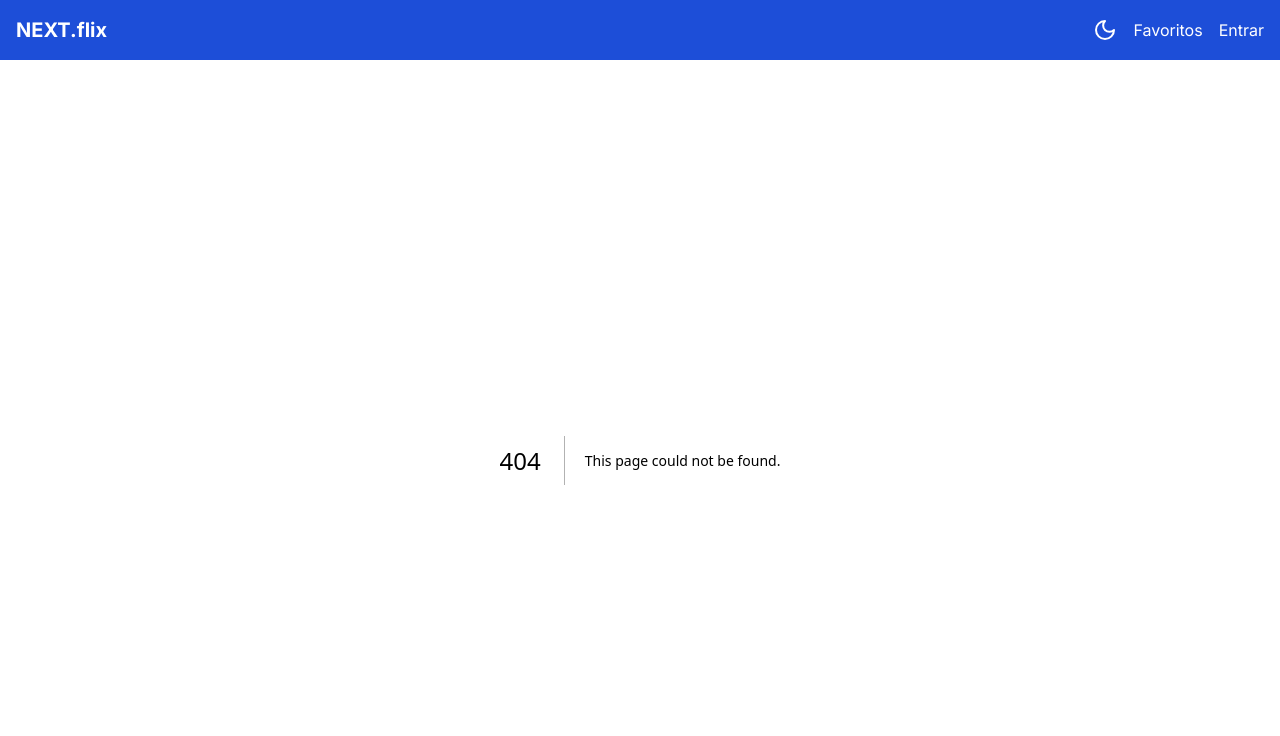
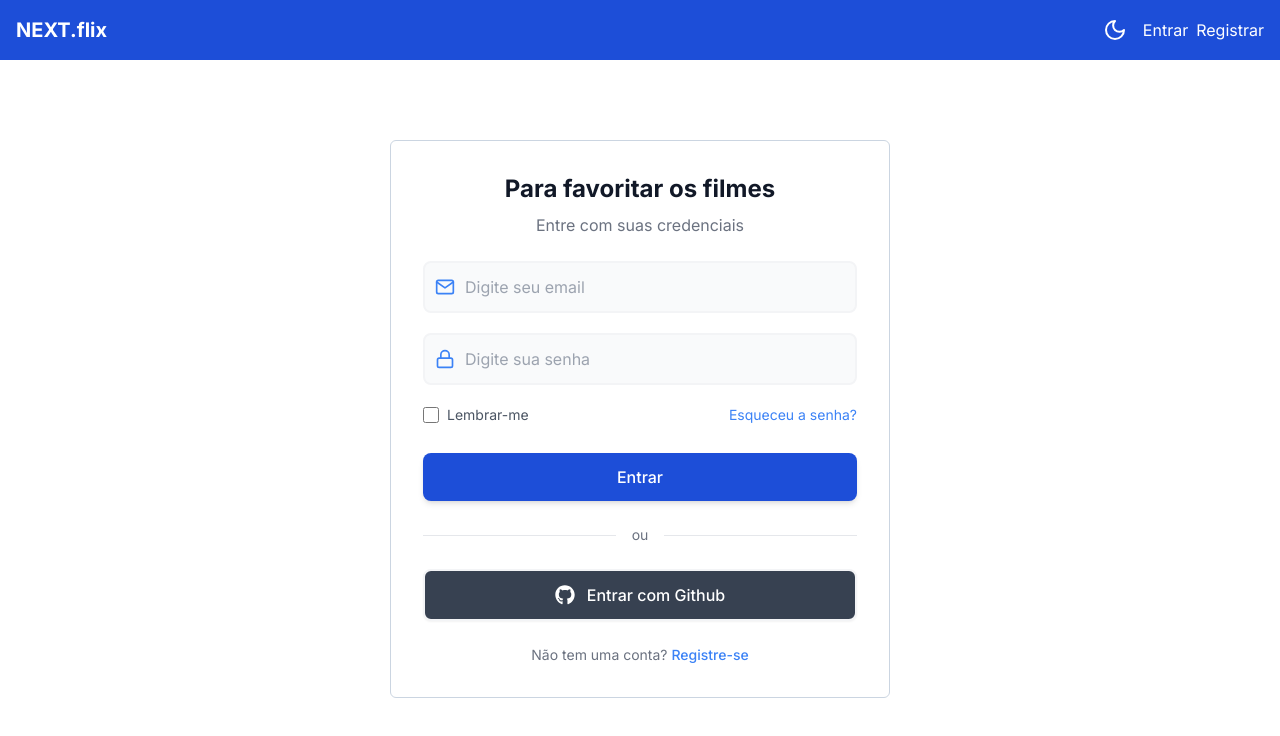
Before and after one commit to eltonsantos/nextflix, a Next.js app: page /login in a window 1280 px wide. Before the commit this address had no page. Shown: the top 736 px of the page. Built offline with nearby package versions, Linux system fonts and the light colour scheme; no server answers.

Commit message:
Login and Logout with github

```diff
--- a/package.json
+++ b/package.json
@@ -15,7 +15,7 @@
     "bcryptjs": "^2.4.3",
     "lucide-react": "^0.453.0",
     "next": "15.0.1",
-    "next-auth": "^5.0.0-beta.25",
+    "next-auth": "^4.24.10",
     "next-themes": "^0.3.0",
     "react": "19.0.0-rc-69d4b800-20241021",
     "react-dom": "19.0.0-rc-69d4b800-20241021",
--- a/src/app/(paginas)/api/auth/[...nextauth]/route.ts
+++ b/src/app/(paginas)/api/auth/[...nextauth]/route.ts
@@ -1,6 +1,6 @@
 import NextAuth from 'next-auth';
 import GithubProvider from 'next-auth/providers/github';
-import CredentialsProvider from 'next-auth/providers/credentials';
+// import CredentialsProvider from 'next-auth/providers/credentials';
 
 const handler = NextAuth({
   providers: [
@@ -8,30 +8,28 @@ const handler = NextAuth({
       clientId: process.env.GITHUB_ID!,
       clientSecret: process.env.GITHUB_SECRET!,
     }),
-    CredentialsProvider({
-      name: 'Credentials',
-      credentials: {
-        email: { label: "Email", type: "email" },
-        password: { label: "Password", type: "password" }
-      },
-      async authorize(credentials) {
-        if (credentials?.email === "elton@elton.com" && credentials?.password === "123456") {
-          return {
-            id: "1",
-            email: credentials.email,
-            name: "User Example",
-          }
-        }
-        return null;
-      }
-    })
+    // CredentialsProvider({
+    //   name: 'Credentials',
+    //   credentials: {
+    //     email: { label: "Email", type: "email" },
+    //     password: { label: "Password", type: "password" }
+    //   },
+    //   async authorize(credentials) {
+    //     if (!credentials) {
+    //       return null
+    //     }
+
+    //     if (credentials.email === "elton@elton.com" && credentials.password === "123456") {
+    //       return {
+    //         id: "1",
+    //         email: "elton@elton.com",
+    //         password: "123456"
+    //       }
+    //     }
+    //     return null
+    //   }
+    // })
   ],
-  pages: {
-    signIn: '/api/auth/login',
-  },
-  session: {
-    strategy: "jwt",
-  },
 });
 
 export { handler as GET, handler as POST };
--- /dev/null
+++ b/src/app/(paginas)/api/register/route.ts
@@ -0,0 +1,40 @@
+import { NextResponse } from "next/server";
+import bcrypt from "bcryptjs";
+
+interface RequestBody {
+  name: string;
+  email: string;
+  password: string;
+}
+
+export async function POST(request: Request) {
+  try {
+    const body: RequestBody = await request.json();
+    const { name, email, password } = body;
+
+    // Aqui você deve adicionar validações
+
+    // Hash da senha
+    const hashedPassword = await bcrypt.hash(password, 10);
+
+    // Aqui você deve salvar no seu banco de dados
+    // Por enquanto, vamos salvar no localStorage (apenas exemplo)
+    if (typeof window !== "undefined") {
+      const users = JSON.parse(localStorage.getItem("users") || "[]");
+      users.push({
+        id: Date.now().toString(),
+        name,
+        email,
+        password: hashedPassword
+      });
+      localStorage.setItem("users", JSON.stringify(users));
+    }
+
+    return NextResponse.json({ message: "Usuário registrado com sucesso" });
+  } catch (error) {
+    return NextResponse.json(
+      { message: "Erro ao registrar usuário: ", error },
+      { status: 500 }
+    );
+  }
+}
--- a/src/app/(paginas)/api/auth/login/page.tsx
+++ b/src/app/(paginas)/login/page.tsx
@@ -28,7 +28,7 @@ export default function Login() {
 
         <p className="text-center text-sm text-gray-500 mt-8">
           Não tem uma conta?{' '}
-          <Link href="/api/auth/register" className="text-blue-500 hover:text-blue-600 font-medium">
+          <Link href="/api/register" className="text-blue-500 hover:text-blue-600 font-medium">
             Registre-se
           </Link>
         </p>
--- a/src/app/(paginas)/api/auth/register/page.tsx
+++ b/src/app/(paginas)/register/page.tsx
@@ -1,6 +1,6 @@
 import { RegisterForm } from "@/components/RegisterForm";
 
-export default function Login() {
+export default function Register() {
   return (
     <div className="w-full flex mt-20 justify-center">
       <div className="w-full max-w-[500px] p-8 space-y-6 border border-slate-300 rounded-md bg-white">
--- a/src/app/layout.tsx
+++ b/src/app/layout.tsx
@@ -20,8 +20,8 @@ export default function RootLayout({
     <html lang="pt-BR" suppressHydrationWarning>
       <body className={inter.className}>
         <ThemeProvider attribute="class" defaultTheme="system" enableSystem>
-          <Navbar />
-          {children}
+            <Navbar />
+            {children}
         </ThemeProvider>
       </body>
     </html>
--- /dev/null
+++ b/src/components/ButtonLogout.tsx
@@ -0,0 +1,9 @@
+"use client"
+
+import { signOut } from "next-auth/react"
+
+export function ButtonLogout() {
+  return (
+    <button onClick={() => signOut()}>Sair</button>
+  )
+}
--- a/src/components/LoginForm.tsx
+++ b/src/components/LoginForm.tsx
@@ -1,43 +1,43 @@
 "use client";
 
-import { useState } from 'react';
 import { signIn } from 'next-auth/react';
-import { useRouter } from 'next/navigation';
 import { FiMail, FiLock } from 'react-icons/fi';
 
 export const LoginForm = () => {
-  const router = useRouter();
-  const [formData, setFormData] = useState({
-    email: '',
-    password: ''
-  });
+  async function login(e: React.FormEvent<HTMLFormElement>) {
+    e.preventDefault()
+    const formData = new FormData(e.currentTarget)
 
-  const handleSubmit = async (e: React.FormEvent) => {
-    e.preventDefault();
-    const result = await signIn('credentials', {
-      email: formData.email,
-      password: formData.password,
-      redirect: false
-    });
+    const data = {
+      email: formData.get("email"),
+      password: formData.get("password")
+    }
 
-    if (result?.ok) {
-      router.push('/');
-      router.refresh();
+    const response = await signIn("credentials", {
+      ...data,
+      callbackUrl: '/',
+      // redirect: false,
+    })
+
+    if (response?.ok) {
+      localStorage.setItem("userToken", JSON.stringify(response))
+      window.location.href = "/"
+    } else {
+      console.error("Erro no login");
     }
-  };
+  }
 
   return (
     <div className="w-full">
-      <form onSubmit={handleSubmit} className="w-full flex flex-col gap-5">
+      <form onSubmit={login} className="w-full flex flex-col gap-5">
         <div className="relative">
           <div className="absolute inset-y-0 left-0 pl-3 flex items-center pointer-events-none">
             <FiMail className="h-5 w-5 text-blue-500" />
           </div>
           <input
+            name="email"
             type="email"
             placeholder="Digite seu email"
-            value={formData.email}
-            onChange={(e) => setFormData(prev => ({...prev, email: e.target.value}))}
             className="w-full pl-10 pr-4 py-3 rounded-lg border-2 border-gray-100 hover:border-blue-100 focus:border-blue-500 focus:ring-blue-500 focus:outline-none transition-colors bg-gray-50 text-gray-700 placeholder-gray-400"
           />
         </div>
@@ -47,10 +47,9 @@ export const LoginForm = () => {
             <FiLock className="h-5 w-5 text-blue-500" />
           </div>
           <input
+            name="password"
             type="password"
             placeholder="Digite sua senha"
-            value={formData.password}
-            onChange={(e) => setFormData(prev => ({...prev, password: e.target.value}))}
             className="w-full pl-10 pr-4 py-3 rounded-lg border-2 border-gray-100 hover:border-blue-100 focus:border-blue-500 focus:ring-blue-500 focus:outline-none transition-colors bg-gray-50 text-gray-700 placeholder-gray-400"
           />
         </div>
--- a/src/components/Navbar.tsx
+++ b/src/components/Navbar.tsx
@@ -1,7 +1,11 @@
 import Link from "next/link";
 import ThemeSwitch from "./ThemeSwitch";
+import { getServerSession } from "next-auth";
+import { ButtonLogout } from "./ButtonLogout";
 
-export default function Navbar() {
+export default async function Navbar() {
+  const session = await getServerSession()
+
   return (
     <nav className="flex justify-between p-4 bg-blue-700 dark:bg-blue-900 text-white">
       <Link href="/">
@@ -9,8 +13,20 @@ export default function Navbar() {
       </Link>
       <div className="flex items-center space-x-4">
         <ThemeSwitch />
-        <Link href="/favorites">Favoritos</Link>
-        <Link href="/api/auth/login">Entrar</Link>
+        <div>
+          {session ? (
+            <>
+              <div>Olá, {session?.user?.name}</div>
+              <ButtonLogout />
+              <Link href="/favorites">Favoritos</Link>
+            </>
+          ) : (
+            <div className="flex gap-2">
+              <Link href="/login">Entrar</Link>
+              <Link href="/register">Registrar</Link>
+            </div>
+          )}
+        </div>
       </div>
     </nav>
   );
--- a/src/components/RegisterForm.tsx
+++ b/src/components/RegisterForm.tsx
@@ -1,12 +1,12 @@
 "use client";
 
 import { useState } from 'react';
-import { signIn } from 'next-auth/react';
 import { useRouter } from 'next/navigation';
 import { FiMail, FiLock, FiUser } from 'react-icons/fi';
 
 export const RegisterForm = () => {
   const router = useRouter();
+  const [, setError] = useState<string | null>(null);
   const [formData, setFormData] = useState({
     name: '',
     email: '',
@@ -15,16 +15,23 @@ export const RegisterForm = () => {
 
   const handleSubmit = async (e: React.FormEvent) => {
     e.preventDefault();
-    const result = await signIn('credentials', {
-      name: formData.name,
-      email: formData.email,
-      password: formData.password,
-      redirect: false
-    });
+    try {
+      const users = JSON.parse(sessionStorage.getItem("users") || "[]");
 
-    if (result?.ok) {
-      router.push('/');
-      router.refresh();
+      // const userExists = users.some((user: any) => user.email === formData.email);
+      // if (userExists) {
+      //   setError("Usuário com este email já existe.");
+      //   return;
+      // }
+
+      const updatedUsers = [...users, formData];
+      sessionStorage.setItem("users", JSON.stringify(updatedUsers));
+
+      router.push("/login");
+
+    } catch (error) {
+      console.error("Erro ao registrar o usuário:", error);
+      setError("Erro ao registrar o usuário.");
     }
   };
 
```
Also changed, not shown: 1 other file (tests, documents, lock files or other folders).
